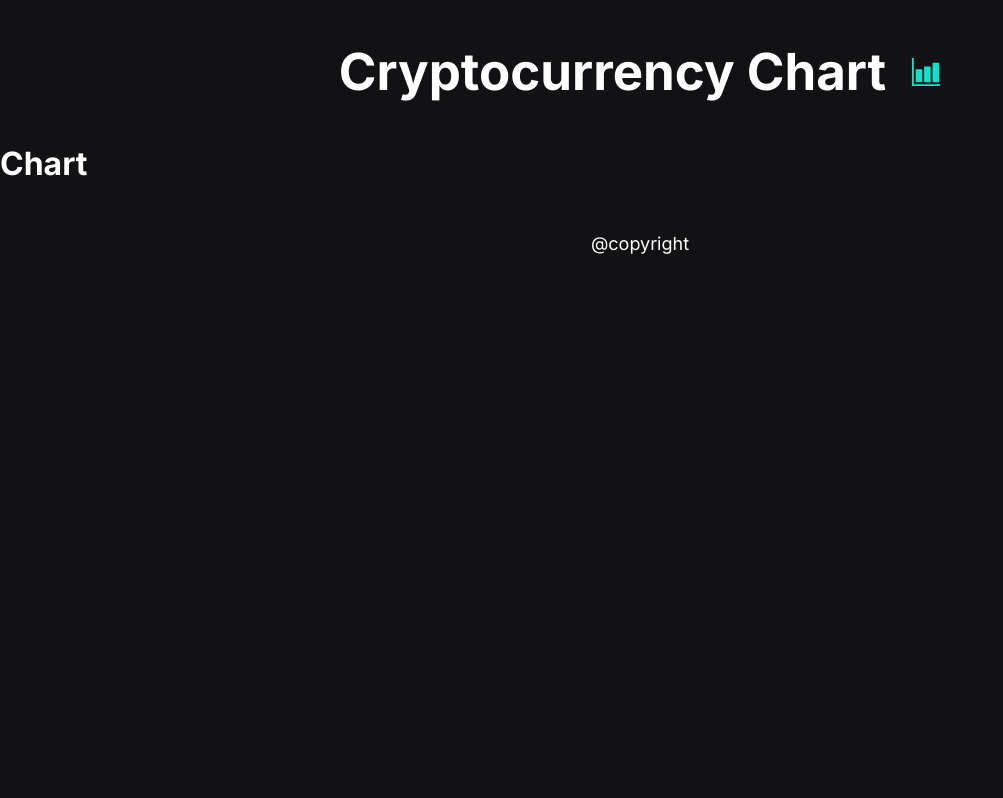
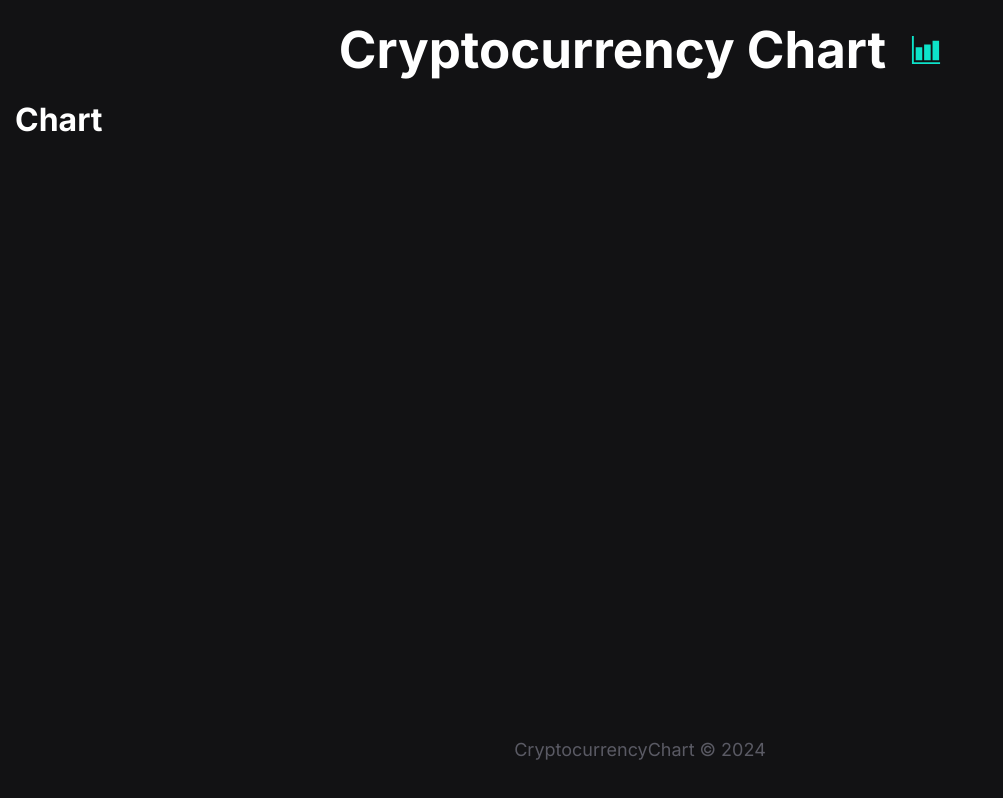
Before and after one commit to Blackkifir/Cryptocurrency-Chart, a React (Vite) app: page / in a window 1280 px wide. Shown: the whole page, without its empty margins (0-1003 px from the left). Built offline with nearby package versions, Linux system fonts and the light colour scheme.

Commit message:
cryptocurrency-chart(page): changed styles for main, added new styles for header and footer

```diff
--- a/src/App.css
+++ b/src/App.css
@@ -3,6 +3,8 @@
 :root {
   --white: #FFFFFF;
   --background-black: #121214;
+  --mint: rgb(13, 227, 202);
+  --dark-grey: rgba(90, 90, 100, 1);
 }
 
 * {
@@ -47,14 +49,16 @@ footer {
   display: flex;
   justify-content: center;
   align-items: center;
-  padding: 50px 15px;
+  max-height: 120px;
+  padding: 0px 15px;
+  height: 100px;
 }
 
 .header_icon {
   margin-left: 25px;
   height: 30px;
   width: 30px;
-  color: rgb(13, 227, 202);
+  color: var(--mint);
 }
 
 .header h1 {
@@ -65,4 +69,5 @@ footer {
 .footer p {
   font-size: 18px;
   line-height: 22px;
+  color: var(--dark-grey);
 }
--- a/src/components/Footer.tsx
+++ b/src/components/Footer.tsx
@@ -1,7 +1,7 @@
 export default function Footer() {
   return(
     <footer className="footer">
-      <p>@copyright</p>
+      <p>CryptocurrencyChart © 2024</p>
     </footer>
   )
 }
--- /dev/null
+++ b/src/pages/CryptoChart.css
@@ -0,0 +1,4 @@
+.main {
+  padding: 0px 15px 0px 15px;
+  height: calc(100vh - 200px);
+}
--- a/src/pages/CryptoChart.tsx
+++ b/src/pages/CryptoChart.tsx
@@ -1,12 +1,14 @@
 import Footer from "../components/Footer";
 import Header from "../components/Header";
+
+import './CryptoChart.css';
 
 export default function CryptoChart() {
   return (
     <>
       <Header />
       <main className="main">
-        <div className="chart">
+        <div className="container">
           <h1>Chart</h1>
         </div>
       </main>
```
